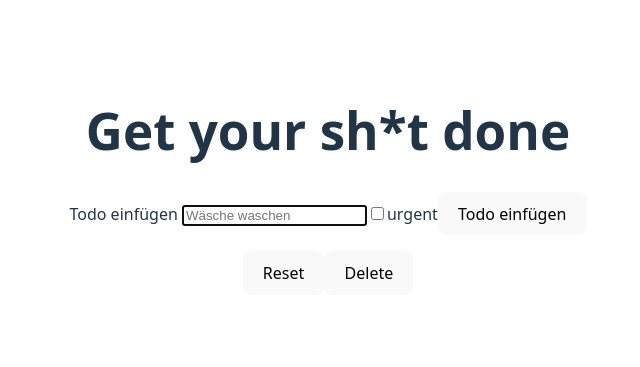
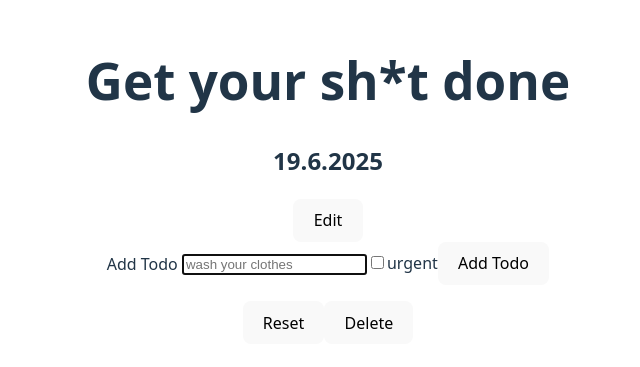
Before and after one commit to katja-roehlig/TODO-List-React, a React (Vite) app: page / in a window 1280 px wide. Shown: the part 219-586 px from the top of the page, without its empty margins (312-952 px from the left). Built offline with nearby package versions, Linux system fonts and the light colour scheme.

Commit message:
add listName component

```diff
--- a/src/App.tsx
+++ b/src/App.tsx
@@ -1,6 +1,7 @@
 import { useEffect, useState } from "react";
 import Input from "./components/Input";
 import List from "./components/List";
+import TodoListName from "./components/TodoListName";
 
 import "./App.css";
 
@@ -8,17 +9,41 @@ type TodoItem = { id: string; name: string; prio: boolean; isDone: boolean };
 
 function App() {
   const [todoList, setTodoList] = useState<TodoItem[]>([]);
+  const date = new Date().toLocaleString("de-DE").slice(0, 9);
+  const [listName, setListName] = useState(() => {
+    return localStorage.getItem("lastUsedList") || date;
+  });
+
+  const [isLoaded, setIsLoaded] = useState(false);
+
   useEffect(() => {
-    const storageContent = localStorage.getItem("list");
+    if (!listName) return;
+
+    const storageContent = localStorage.getItem(listName);
     if (storageContent) {
       setTodoList(JSON.parse(storageContent));
+    } else {
+      setTodoList([]);
     }
-  }, []);
+    localStorage.setItem("lastUsedList", listName);
+    setIsLoaded(true);
+  }, [listName]);
+
+  useEffect(() => {
+    if (isLoaded && listName) {
+      localStorage.setItem(listName, JSON.stringify(todoList));
+    }
+  }, [todoList, listName, isLoaded]);
 
   return (
     <>
       <h1>Get your sh*t done</h1>
-      <Input todoList={todoList} setTodoList={setTodoList} />
+      <TodoListName listName={listName} setListName={setListName} date={date} />
+      <Input
+        /*  todoList={todoList} */
+        setTodoList={setTodoList}
+        /*   listName={listName} */
+      />
       <List todoList={todoList} setTodoList={setTodoList} />
     </>
   );
--- a/src/components/Input.tsx
+++ b/src/components/Input.tsx
@@ -1,14 +1,15 @@
-import { useEffect, useRef, useState } from "react";
+import { /* useEffect */ useRef, useState } from "react";
 import type { FC } from "react";
 
 //Type declaration
 type TodoItem = { id: string; name: string; prio: boolean; isDone: boolean };
 type InputProps = {
   setTodoList: React.Dispatch<React.SetStateAction<TodoItem[]>>;
-  todoList: TodoItem[];
+  /*  todoList: TodoItem[];
+  listName: string; */
 };
 
-const Input: FC<InputProps> = ({ setTodoList, todoList }) => {
+const Input: FC<InputProps> = ({ setTodoList /*  todoList, listName */ }) => {
   //Variables
   const uuid = crypto.randomUUID();
 
@@ -16,11 +17,6 @@ const Input: FC<InputProps> = ({ setTodoList, todoList }) => {
   //States
   const [todo, setTodo] = useState("");
   const [prio, setPrio] = useState(false);
-
-  //localStorage
-  useEffect(() => {
-    localStorage.setItem("list", JSON.stringify(todoList));
-  }, [todoList]);
 
   //Functions
   const handleTodo = (event: React.FormEvent) => {
@@ -47,14 +43,14 @@ const Input: FC<InputProps> = ({ setTodoList, todoList }) => {
 
   return (
     <form onSubmit={handleTodo}>
-      <label htmlFor="todos">Todo einfügen </label>
+      <label htmlFor="todos">Add Todo </label>
       <input
         name="todos"
         id="todos"
         ref={cursorRef}
         autoFocus
         required
-        placeholder="Wäsche waschen"
+        placeholder="wash your clothes"
         value={todo}
         onChange={(event) => setTodo(event.target.value)}
       ></input>
@@ -62,7 +58,7 @@ const Input: FC<InputProps> = ({ setTodoList, todoList }) => {
         <input type="checkbox" checked={prio} onChange={() => setPrio(!prio)} />
         urgent
       </label>
-      <button type="submit">Todo einfügen</button>
+      <button type="submit">Add Todo</button>
     </form>
   );
 };
--- /dev/null
+++ b/src/components/TodoListName.tsx
@@ -0,0 +1,54 @@
+import { useState, type FC } from "react";
+import Button from "./Button";
+
+type TodoListNameProps = {
+  listName: string | "";
+  setListName: React.Dispatch<React.SetStateAction<string>>;
+  date: string;
+};
+
+const TodoListName: FC<TodoListNameProps> = ({
+  listName,
+  setListName,
+  date,
+}) => {
+  const [inputName, setInputName] = useState("");
+  const [showInput, setShowInput] = useState(false);
+
+  const handleName = (event: React.FormEvent) => {
+    event.preventDefault();
+    if (inputName.length > 3) {
+      setListName(inputName);
+    } else {
+      setListName(date);
+    }
+    setInputName("");
+  };
+
+  const editName = () => {
+    setShowInput(true);
+    setListName("");
+  };
+  return (
+    <>
+      {showInput && (
+        <form onSubmit={handleName}>
+          <label htmlFor="todos">Name your TodoList </label>
+          <input
+            name="todos"
+            id="todos"
+            /* ref={cursorRef} */
+            autoFocus
+            placeholder={"e.g. " + date}
+            value={inputName}
+            onChange={(event) => setInputName(event.target.value)}
+          ></input>
+          <button type="submit">Add Name </button>
+        </form>
+      )}
+      <h2>{listName}</h2>
+      <Button handleClick={editName}>Edit</Button>
+    </>
+  );
+};
+export default TodoListName;
```
